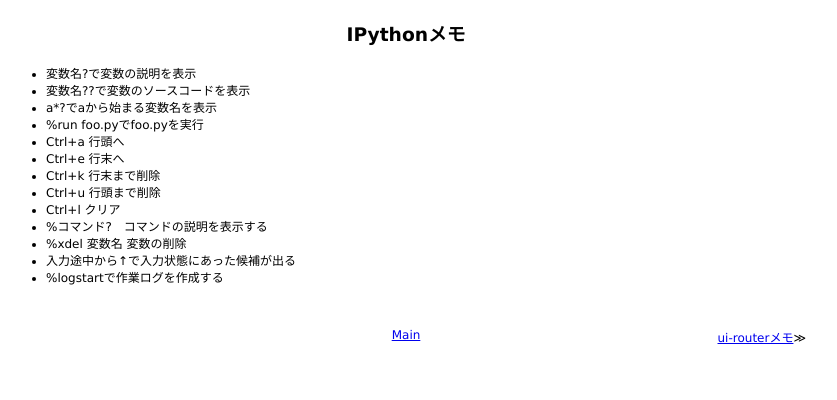
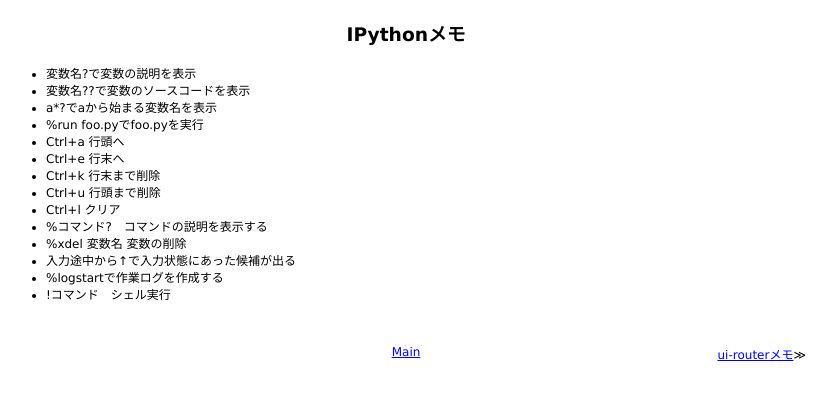
Before and after one commit to 38elements/38elements.github.com, a Jekyll site: the page built from _posts/2015-06-21-ipython.md, in a window 1280 px wide. Shown: the top 400 px of the page, without its empty margins (234-1071 px from the left). Built offline with Jekyll 4.4.1, drawn with Linux system fonts in a browser that asks for light colours; Markdown is read by kramdown in place of the engine named in the settings.

Commit message:
Update 2015-06-21-ipython.md

```diff
--- a/_posts/2015-06-21-ipython.md
+++ b/_posts/2015-06-21-ipython.md
@@ -15,3 +15,4 @@ title: IPythonメモ
 * %xdel 変数名 変数の削除
 * 入力途中から↑で入力状態にあった候補が出る
 * %logstartで作業ログを作成する
+* !コマンド　シェル実行
```
